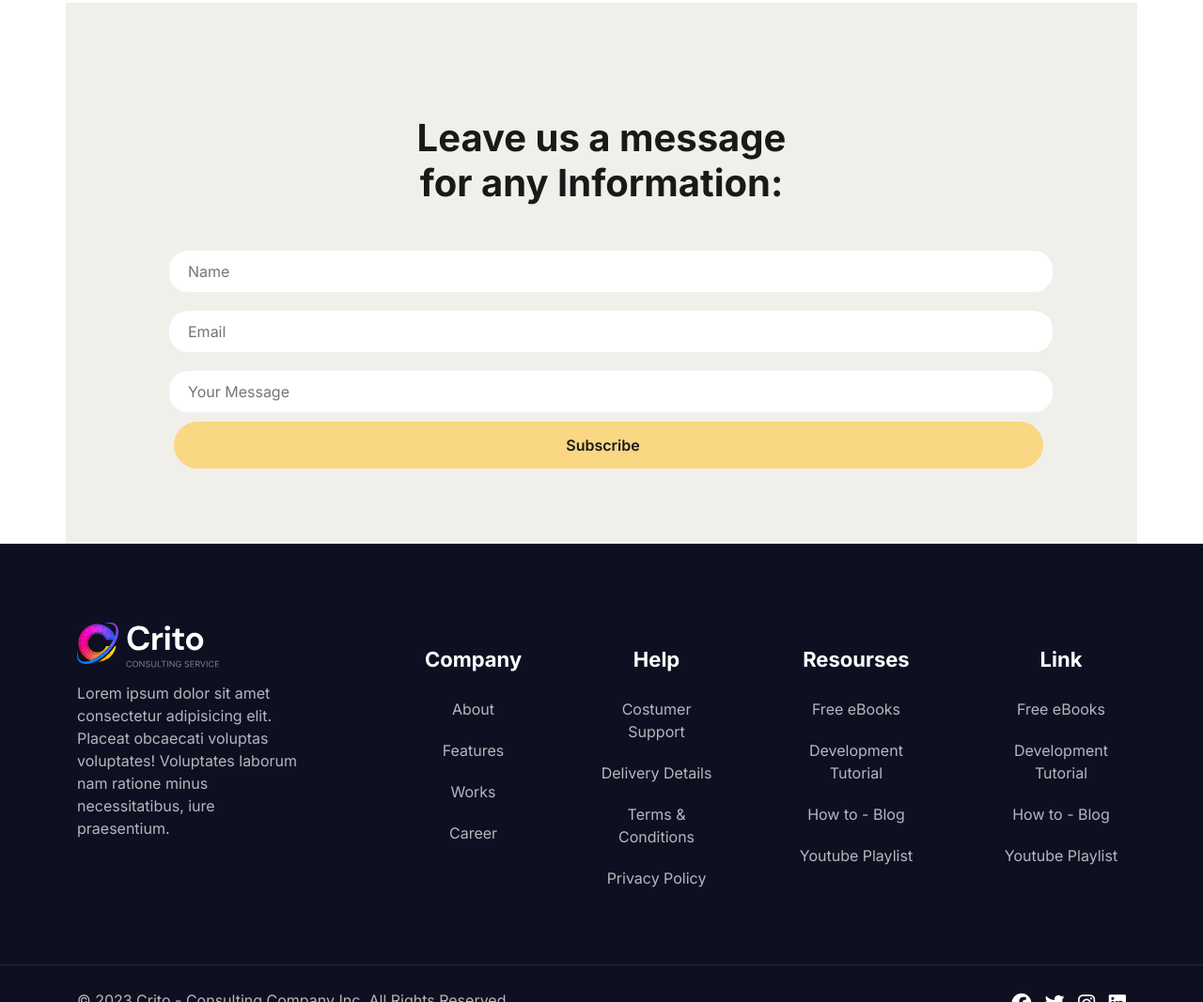
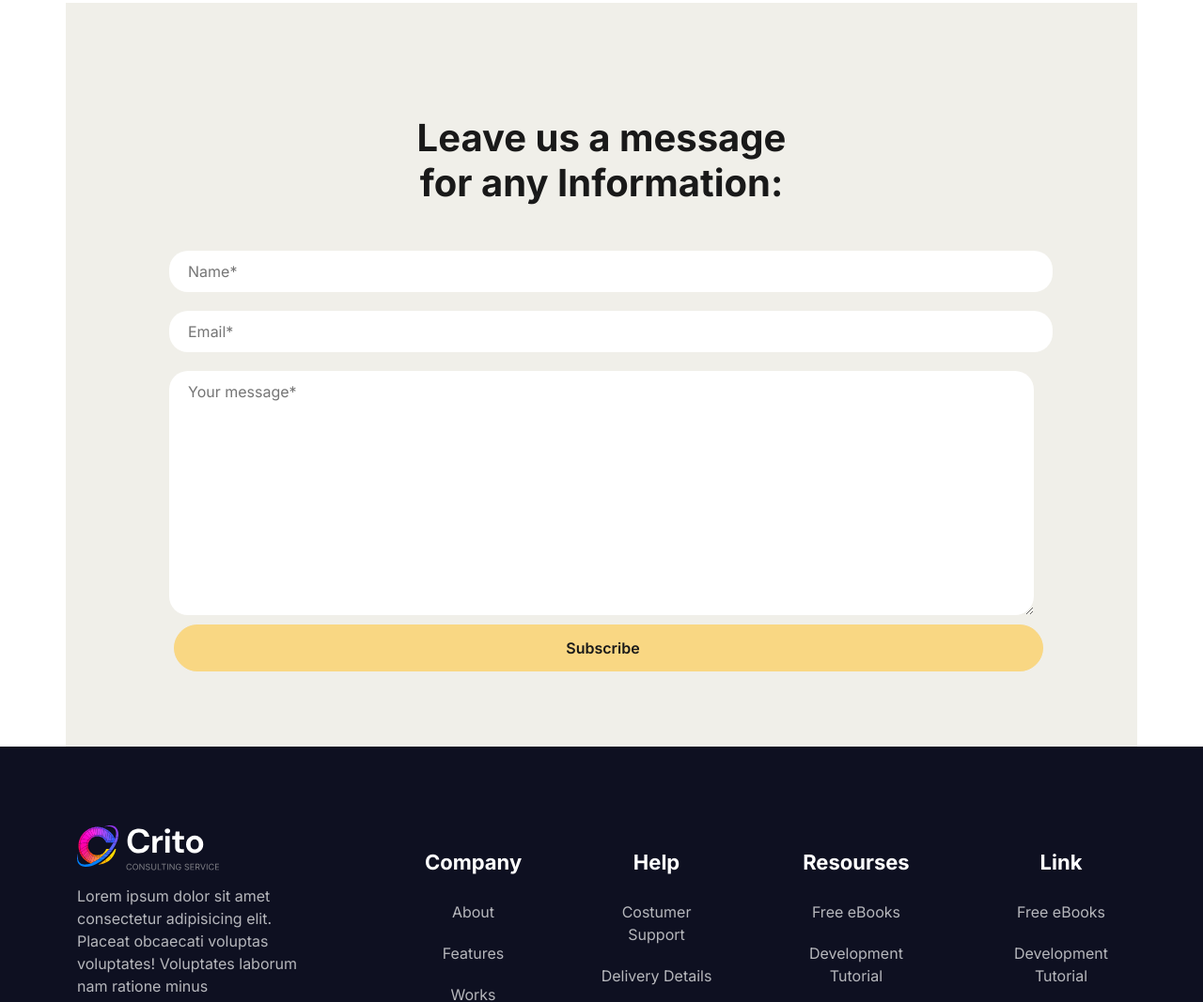
Before and after one commit to Morgul88/Skoluppgift, a plain HTML site: page contact.html in a window 1280 px wide. Shown: the part 716-1783 px from the top of the page at 94% size. Drawn offline with nearby package versions, Linux system fonts and the light colour scheme; a script that the page names is missing; some icons are missing.

Commit message:
Klar med allt förutom map delen

```diff
--- a/contact.html
+++ b/contact.html
@@ -112,9 +112,9 @@
 
                 <form class="sub" type="post" id="subscribe" name="subscribe">
 
-                    <input class="input-content" type="text" placeholder="Name">
-                    <input class="input-content" type="email" placeholder="Email">
-                    <input class="input-content" type="text" placeholder="Your Message">
+                    <input class="input-content" type="text" placeholder="Name*">
+                    <input class="input-content" type="email" placeholder="Email*">
+                    <textarea class="yourmessage" placeholder="Your message*" name="yourMessage" id="yourMessage" cols="30" rows="10"></textarea>
 
                     <a class="btn-yellow" target="_blank" href="projects.html">Subscribe <i class="fa-regular fa-arrow-up-right"></i></a>
 
--- a/css/style.scss
+++ b/css/style.scss
@@ -1701,7 +1701,14 @@ footer{
         .sub{
             display:flex;
             flex-direction: column;
-
+            .yourmessage{
+                border-radius: 20px;
+                border: none;
+                padding: 10px;
+                padding-left: 20px;
+                margin: 10px;
+
+            }
             a{
                 margin-left: 15px;
             }
```
Also changed, not shown: css/style.css.
